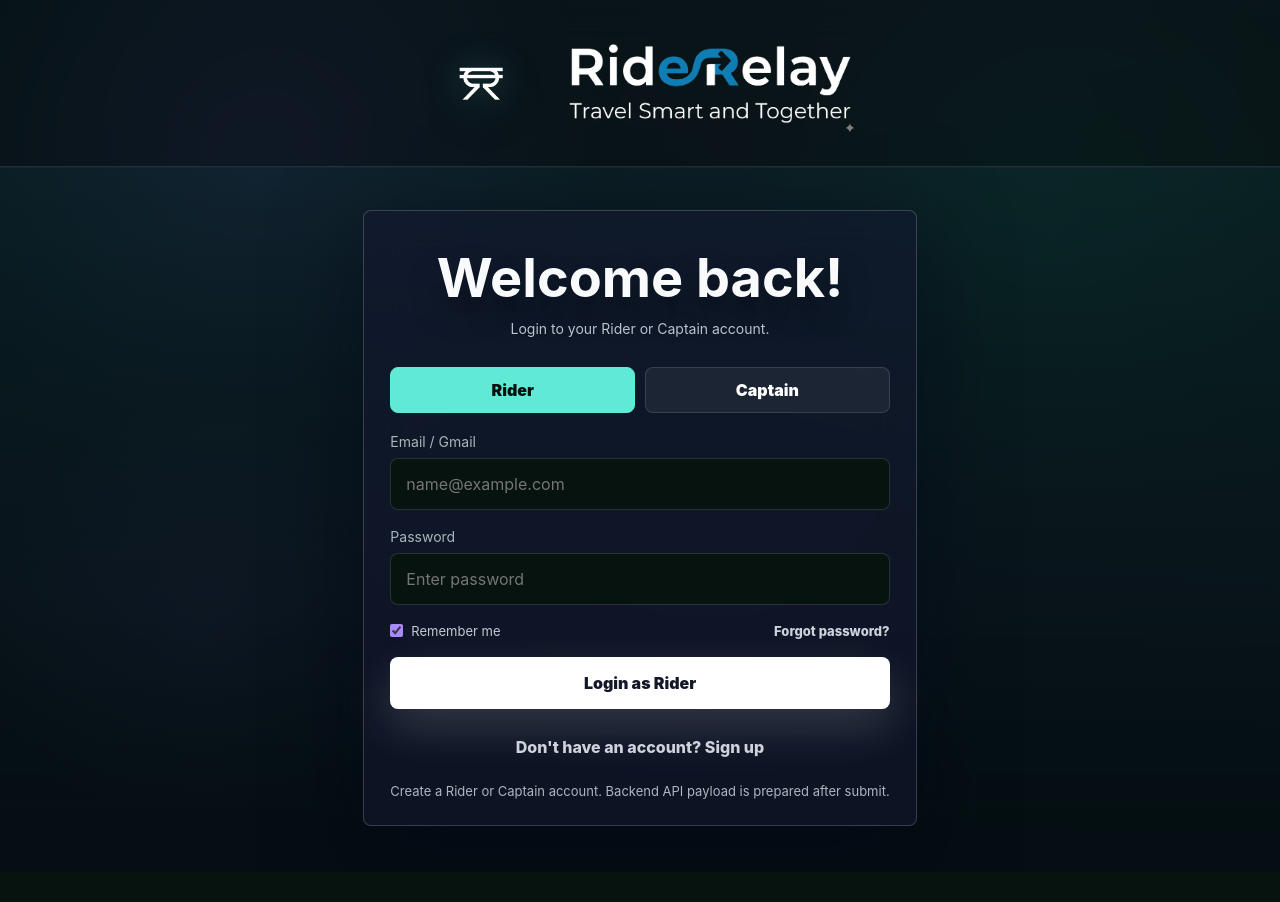
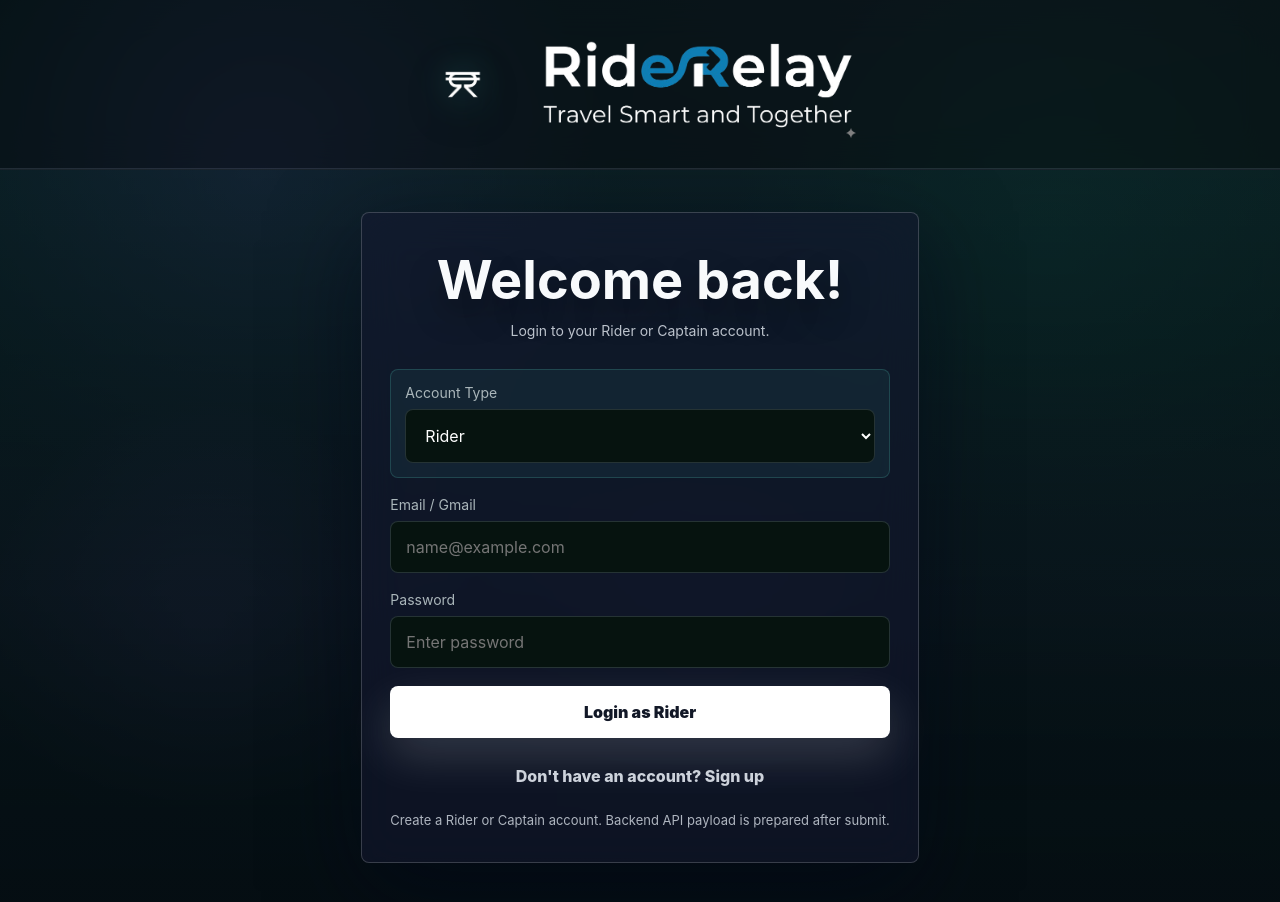
Before and after one commit to sunkumahesh-777/RideRelay, a React (Vite) app: page / in a window 1280 px wide. Shown: the top 902 px of the page. Before the commit the page ends 872 px from the top, so only its background shows below. Built offline with nearby package versions, Linux system fonts and the light colour scheme.

Commit message:
Clean login and signup forms

```diff
--- a/src/App.css
+++ b/src/App.css
@@ -1255,12 +1255,22 @@ button {
 
 .auth-brand-only {
   justify-content: center;
-  padding-top: 28px;
-  padding-bottom: 28px;
+  padding-top: 24px;
+  padding-bottom: 24px;
 }
 
 .auth-brand-only .brand-lockup {
   justify-content: center;
+  gap: 18px;
+}
+
+.auth-brand-only .brand-logo {
+  width: 86px;
+  height: 64px;
+}
+
+.auth-brand-only .brand-title-image {
+  width: min(340px, 60vw);
 }
 
 .auth-screen .section-title {
@@ -1342,15 +1352,24 @@ button {
 }
 
 .auth-screen .signup-card {
-  padding-top: 34px;
+  padding: 34px 28px;
 }
 
 .auth-entry-card {
   margin: 0 auto;
+  max-width: 560px;
 }
 
 .auth-card-title h2 {
   color: #ffffff;
+  font-size: clamp(34px, 4vw, 48px);
+}
+
+.role-select-card {
+  padding: 14px;
+  border: 1px solid rgba(94, 234, 212, 0.18);
+  border-radius: 8px;
+  background: rgba(94, 234, 212, 0.06);
 }
 
 .auth-status-line {
--- a/src/App.jsx
+++ b/src/App.jsx
@@ -2314,12 +2314,12 @@ export default function App() {
                 <p>{isSignup ? 'Complete valid details to open your Rider or Captain page.' : 'Login to your Rider or Captain account.'}</p>
               </div>
 
-              <div className="mode-switch" aria-label="Choose account role">
-                {['Rider', 'Captain'].map((role) => (
-                  <button className={signupRole === role ? 'active' : ''} key={role} onClick={() => setSignupRole(role)} type="button">
-                    {role}
-                  </button>
-                ))}
+              <div className="form-group role-select-card">
+                <label htmlFor="auth-role">Account Type</label>
+                <select id="auth-role" value={signupRole} onChange={(event) => setSignupRole(event.target.value)}>
+                  <option>Rider</option>
+                  <option>Captain</option>
+                </select>
               </div>
 
               <div className="form-group">
@@ -2336,20 +2336,18 @@ export default function App() {
 
               {isSignup && (
                 <>
-                  <div className="form-row">
                   <div className="form-group">
                     <label htmlFor="auth-name">Full Name</label>
                     <input id="auth-name" value={signupForm.fullName} onChange={(event) => handleSignupChange('fullName', event.target.value)} placeholder="Enter valid full name" />
                     {authErrors.fullName && <small className="field-error">{authErrors.fullName}</small>}
                   </div>
+
                   <div className="form-group">
                     <label htmlFor="auth-phone">Phone Number</label>
                     <input id="auth-phone" value={signupForm.phone} onChange={(event) => handleSignupChange('phone', event.target.value)} placeholder="+91 mobile number" />
                     {authErrors.phone && <small className="field-error">{authErrors.phone}</small>}
                   </div>
-                  </div>
-
-                  <div className="form-row">
+
                   <div className="form-group">
                     <label htmlFor="auth-gender">Gender</label>
                     <select id="auth-gender" value={signupForm.gender} onChange={(event) => handleSignupChange('gender', event.target.value)}>
@@ -2358,11 +2356,11 @@ export default function App() {
                       <option>Other</option>
                     </select>
                   </div>
+
                   <div className="form-group">
                     <label htmlFor="auth-home">Home / Primary Stop</label>
                     <input id="auth-home" list="stops" value={signupForm.homeStop} onChange={(event) => handleSignupChange('homeStop', event.target.value)} placeholder="Ameerpet, KPHB, Charminar..." />
                     {authErrors.homeStop && <small className="field-error">{authErrors.homeStop}</small>}
-                    </div>
                   </div>
 
                   {signupRole === 'Rider' && (
@@ -2375,7 +2373,6 @@ export default function App() {
 
                   {signupRole === 'Captain' && (
                     <div className="captain-doc-fields">
-                      <div className="form-row">
                       <div className="form-group">
                         <label htmlFor="auth-vehicle">Vehicle Type</label>
                         <select id="auth-vehicle" value={signupForm.vehicleType} onChange={(event) => handleSignupChange('vehicleType', event.target.value)}>
@@ -2388,8 +2385,6 @@ export default function App() {
                         <input id="auth-vehicle-number" value={signupForm.vehicleNumber} onChange={(event) => handleSignupChange('vehicleNumber', event.target.value)} placeholder="TS09 RR 1234" />
                         {authErrors.vehicleNumber && <small className="field-error">{authErrors.vehicleNumber}</small>}
                       </div>
-                      </div>
-                      <div className="form-row">
                       <div className="form-group">
                         <label htmlFor="auth-license">Driving License</label>
                         <input id="auth-license" value={signupForm.licenseNumber} onChange={(event) => handleSignupChange('licenseNumber', event.target.value)} placeholder="Valid license number" />
@@ -2404,23 +2399,12 @@ export default function App() {
                         </select>
                       </div>
                     </div>
-                    </div>
                   )}
                 </>
               )}
 
-              {!isSignup && (
-                <div className="remember-row">
-                  <label>
-                    <input type="checkbox" defaultChecked />
-                    Remember me
-                  </label>
-                  <button type="button" onClick={() => setAuthStatus('Password reset link will be sent from backend API.')}>Forgot password?</button>
-                </div>
-              )}
-
               <button className="search-btn auth-login-btn" type="submit">
-                {isSignup ? `Submit ${signupRole} Signup` : `Login as ${signupRole}`}
+                {isSignup ? `Create ${signupRole} Account` : `Login as ${signupRole}`}
               </button>
 
               <button className="auth-create-link" type="button" onClick={() => {
```
Lines whose indentation alone changed are shown as unchanged.
